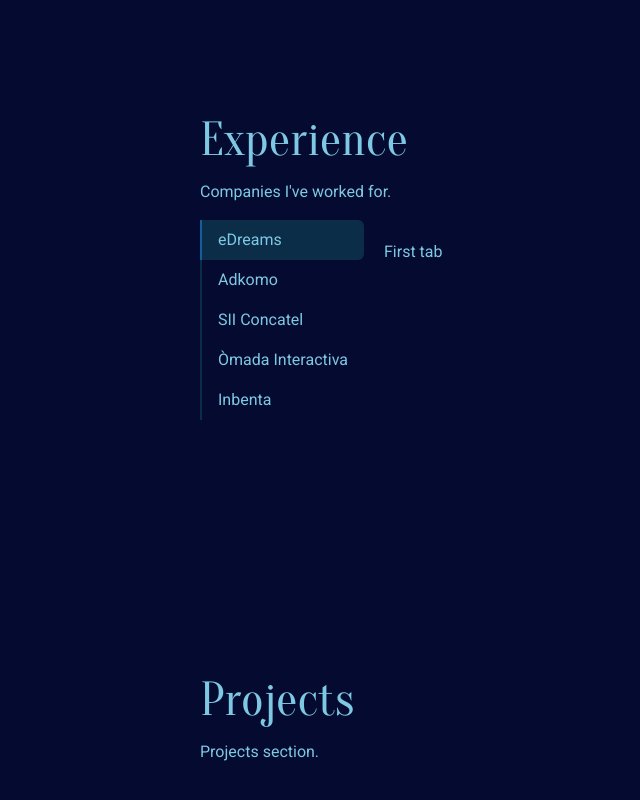
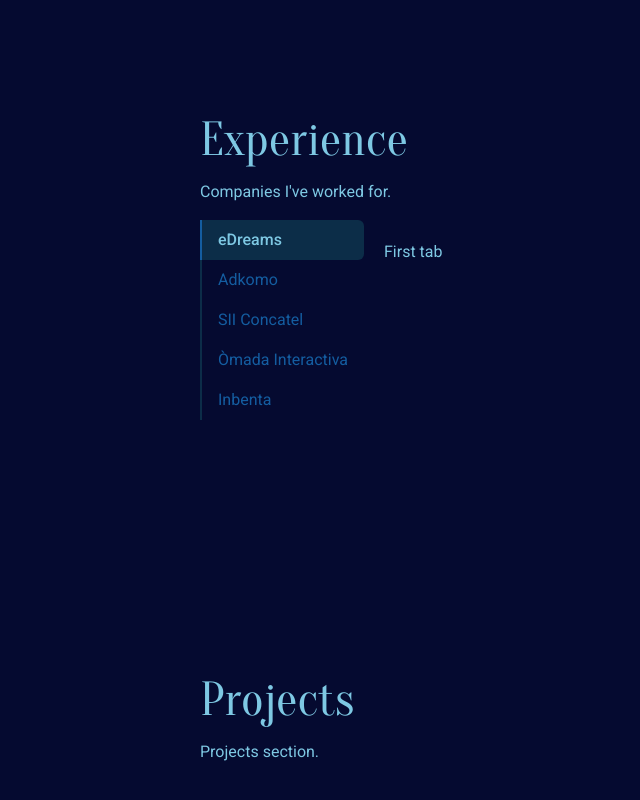
Before and after one commit to jgarciatorralba/presentation-portfolio-project, a Next.js app: page / in a window 1280 px wide. Shown: the part 1498-2298 px from the top of the page, without its empty margins (16-656 px from the left). Built offline with nearby package versions, Linux system fonts and the light colour scheme.

Commit message:
improve typing

```diff
--- a/app/_components/about.tsx
+++ b/app/_components/about.tsx
@@ -1,12 +1,12 @@
 import Image from 'next/image';
-import { ReactNode } from "react";
+import { JSX } from "react";
 import { oranienbaum } from "../(root)/fonts";
 import Section from "./section";
 
-const gitHubProfile = "https://github.com/jgarciatorralba";
-const linkedInProfile = "https://www.linkedin.com/in/jgarciatorralba/?locale=en_US";
+const gitHubProfile: string = "https://github.com/jgarciatorralba";
+const linkedInProfile: string = "https://www.linkedin.com/in/jgarciatorralba/?locale=en_US";
 
-export default function About(): ReactNode {
+export default function About(): JSX.Element {
     return (
         <Section name="about">
             <div className="section-container">
--- a/app/_components/button.tsx
+++ b/app/_components/button.tsx
@@ -1,4 +1,4 @@
-import { MouseEvent, ReactNode } from "react";
+import { JSX, MouseEvent, ReactNode } from "react";
 
 interface ButtonProps {
     htmlType: "button" | "submit" | "reset";
@@ -7,7 +7,7 @@
     className?: string;
 }
 
-export default function Button({ htmlType, children, onClick, className = "", ...props }: ButtonProps): ReactNode {
+export default function Button({ htmlType, children, onClick, className = "", ...props }: ButtonProps): JSX.Element {
     return (
         <button type={htmlType} onClick={onClick} className={className} {...props}>
             {children}
--- a/app/_components/contact.tsx
+++ b/app/_components/contact.tsx
@@ -1,10 +1,10 @@
-import { ReactNode } from "react";
+import { JSX } from "react";
 import { oranienbaum } from "../(root)/fonts";
 import Section from "./section";
 
 const email = "jgarciatorralba@gmail.com";
 
-export default function Contact(): ReactNode {
+export default function Contact(): JSX.Element {
     return (
         <Section name="contact">
             <div className="section-container mb-24 sm:mb-36 md:mb-48 lg:mb-12">
--- a/app/_components/experience.tsx
+++ b/app/_components/experience.tsx
@@ -1,11 +1,11 @@
 'use client'
 
-import { ReactNode } from "react";
+import { JSX } from "react";
 import { oranienbaum } from "../(root)/fonts";
 import Section from "./section";
 import Tabs from "./tabs";
 
-export default function Experience(): ReactNode {
+export default function Experience(): JSX.Element {
     return (
         <Section name="experience">
             <div className="section-container">
--- a/app/_components/footer.tsx
+++ b/app/_components/footer.tsx
@@ -1,6 +1,6 @@
-import { ReactNode } from "react";
+import { JSX } from "react";
 
-export default function Footer(): ReactNode {
+export default function Footer(): JSX.Element {
     const year: Number = new Date().getFullYear();
 
     return (
--- a/app/_components/header.tsx
+++ b/app/_components/header.tsx
@@ -1,10 +1,10 @@
 'use client'
 
-import { ReactNode, useEffect, useState } from "react";
+import { JSX, useEffect, useState } from "react";
 import styles from "../styles/header.module.css";
 import Navbar from "./navbar";
 
-export default function Header(): ReactNode {
+export default function Header(): JSX.Element {
     const [scrolled, setScrolled] = useState(false);
 
     useEffect(() => {
--- a/app/_components/intro.tsx
+++ b/app/_components/intro.tsx
@@ -1,8 +1,8 @@
-import { ReactNode } from "react";
+import { JSX } from "react";
 import { oranienbaum } from "../(root)/fonts";
 import Section from "./section";
 
-export default function Intro(): ReactNode {
+export default function Intro(): JSX.Element {
     return (
         <Section name="intro">
             <div className="h-screen flex items-center">
--- a/app/_components/navbar.tsx
+++ b/app/_components/navbar.tsx
@@ -1,6 +1,6 @@
 'use client'
 
-import { MouseEvent, ReactNode, useEffect, useState } from "react";
+import { JSX, MouseEvent, useEffect, useState } from "react";
 import { oranienbaum } from "../(root)/fonts";
 import styles from "../styles/navbar.module.css";
 import NavbarButton from "./navbarButton";
@@ -12,7 +12,7 @@
     { name: 'Contact', href: '#contact' },
 ];
 
-export default function Navbar(): ReactNode {
+export default function Navbar(): JSX.Element {
     const [open, setOpen] = useState(false);
 
     const handleClick = (e: MouseEvent<HTMLButtonElement>) => {
--- a/app/_components/navbarButton.tsx
+++ b/app/_components/navbarButton.tsx
@@ -1,6 +1,6 @@
 'use client'
 
-import { MouseEvent, ReactNode, useEffect, useRef } from "react";
+import { JSX, MouseEvent, useEffect, useRef } from "react";
 import Button from "./button";
 
 interface NavbarButtonProps {
@@ -8,7 +8,7 @@
     onClick: (event: MouseEvent<HTMLButtonElement>) => void;
 }
 
-export default function NavbarButton({ open, onClick }: NavbarButtonProps): ReactNode {
+export default function NavbarButton({ open, onClick }: NavbarButtonProps): JSX.Element {
     const timeoutRef = useRef<number | null>(null);
 
     const handleClick = (e: MouseEvent<HTMLButtonElement>) => {
--- a/app/_components/projects.tsx
+++ b/app/_components/projects.tsx
@@ -1,8 +1,8 @@
-import { ReactNode } from "react";
+import { JSX } from "react";
 import { oranienbaum } from "../(root)/fonts";
 import Section from "./section";
 
-export default function Projects(): ReactNode {
+export default function Projects(): JSX.Element {
     return (
         <Section name="projects">
             <div className="section-container">
--- a/app/styles/globals.css
+++ b/app/styles/globals.css
@@ -38,11 +38,11 @@
   }
 
   .tab {
-    @apply w-max md:w-full md:text-left box-border border-b-2 border-blue md:border-b-0 md:border-l-2 px-8 md:px-4 py-2 rounded-t-md md:rounded-none md:rounded-r-md;
+    @apply text-midnightBlue w-max md:w-full md:text-left box-border border-b-2 border-blue md:border-b-0 md:border-l-2 px-8 md:px-4 py-2 rounded-t-md md:rounded-none md:rounded-r-md;
   }
 
   .tab.active {
-    @apply bg-blue text-babyBlue box-border border-b-2 border-midnightBlue md:border-l-2 md:border-b-0;
+    @apply bg-blue text-babyBlue box-border border-b-2 border-midnightBlue md:border-l-2 md:border-b-0 font-medium;
   }
 
   .tab-list {
```
